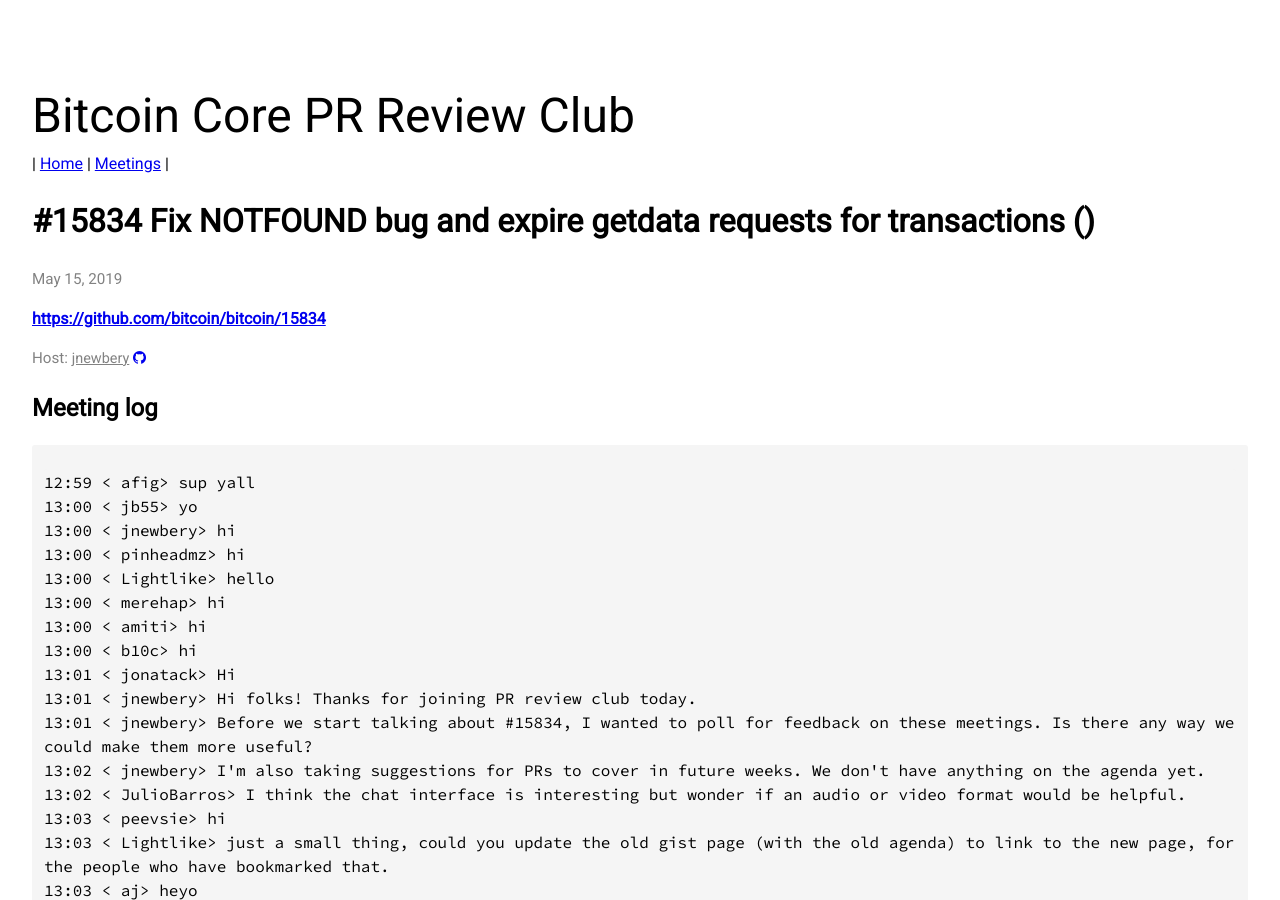
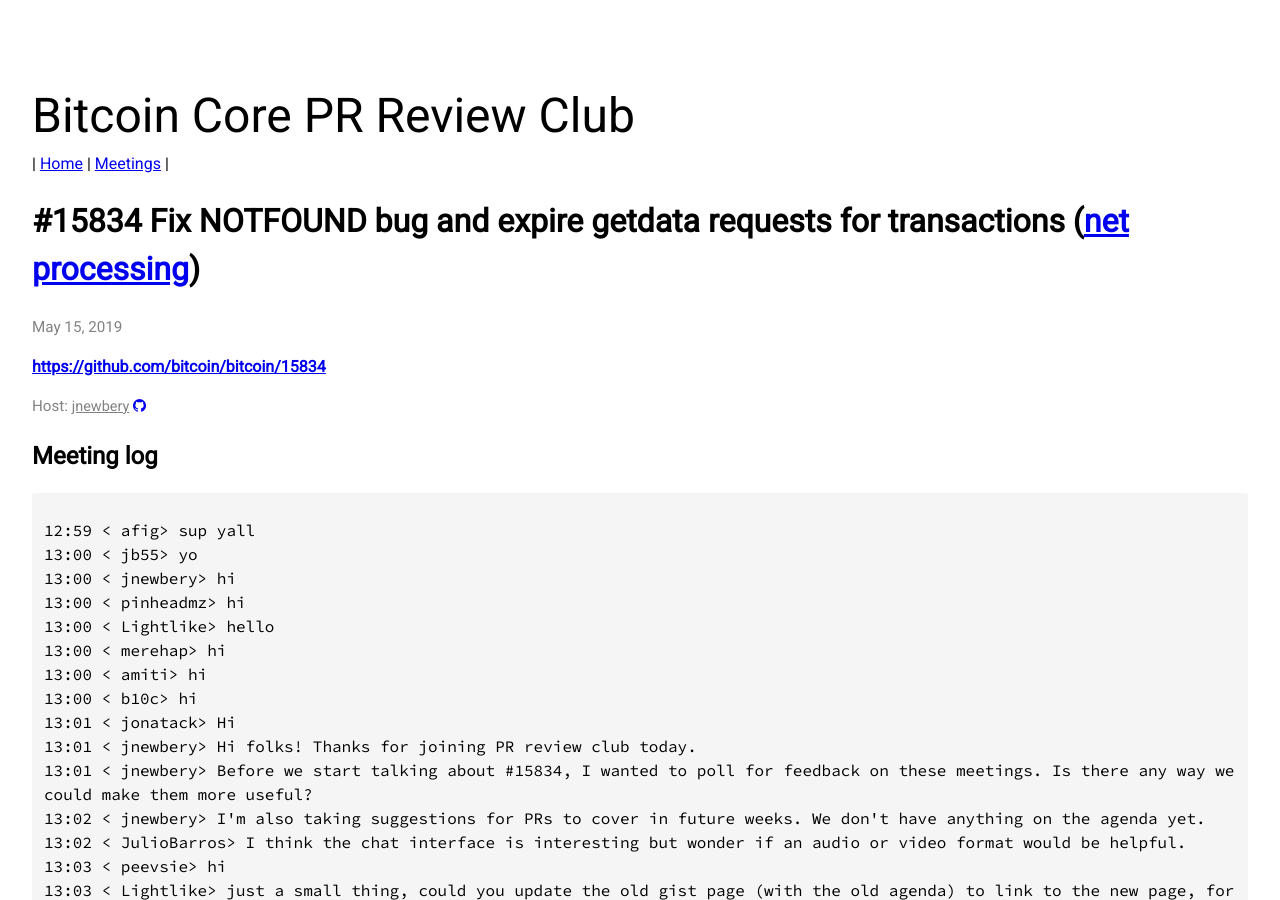
Before and after one commit to bitcoin-core-review-club/website, a Jekyll site: the page built from _posts/2019-05-15-#15834.md, in a window 1280 px wide and 900 px high. Built offline with Jekyll 4.4.1, drawn with Linux system fonts in a browser that asks for light colours; nearby versions of some CDN libraries.

Commit message:
PR layout: fix absent components

```diff
--- a/_layouts/pr.html
+++ b/_layouts/pr.html
@@ -2,9 +2,15 @@
 layout: default
 ---
 
+{% capture components %}
+  {%- for comp in page.components -%}
+    <a href="/meetings-components/#{{comp}}">{{comp}}</a>{% unless forloop.last %}, {% endunless %}
+  {%- endfor -%}
+{% endcapture %}
+
 <section>
   <div class="post-content">
-    <h1>{{ page.title }} ({{ page.component }})</h1>
+    <h1>{{ page.title }} ({{components}})</h1>
       <time class="dt-published" datetime="{{ page.date | date_to_xmlschema }}">
         {%- assign date_format = site.minima.date_format | default: "%b %-d, %Y" -%}
         {{ page.date | date: date_format }}
```
